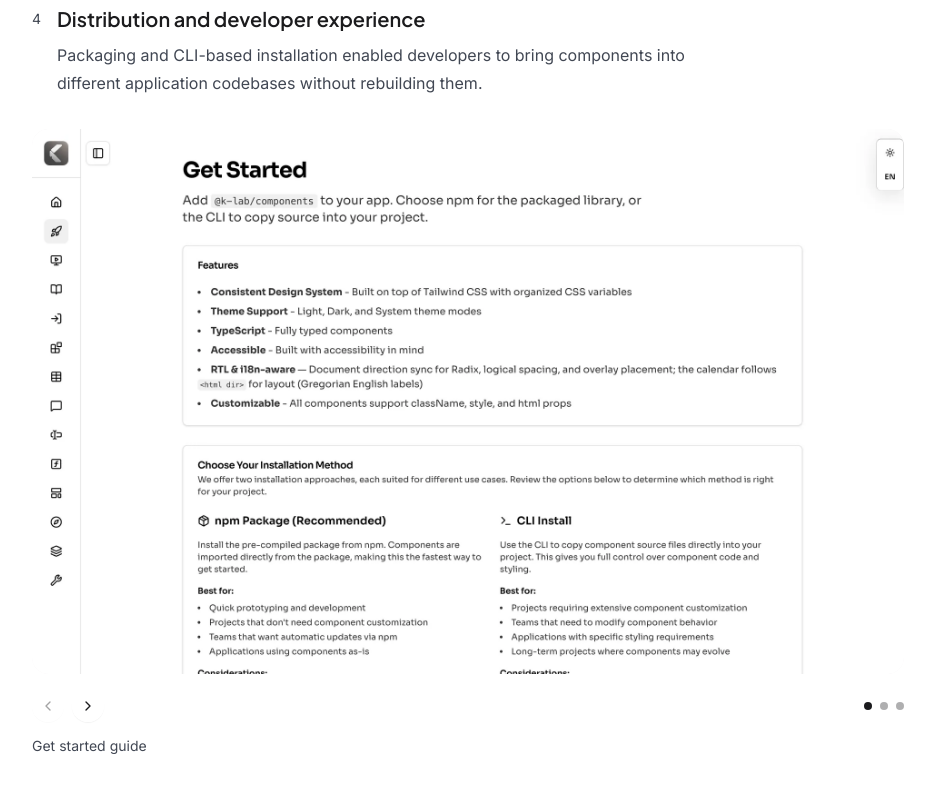
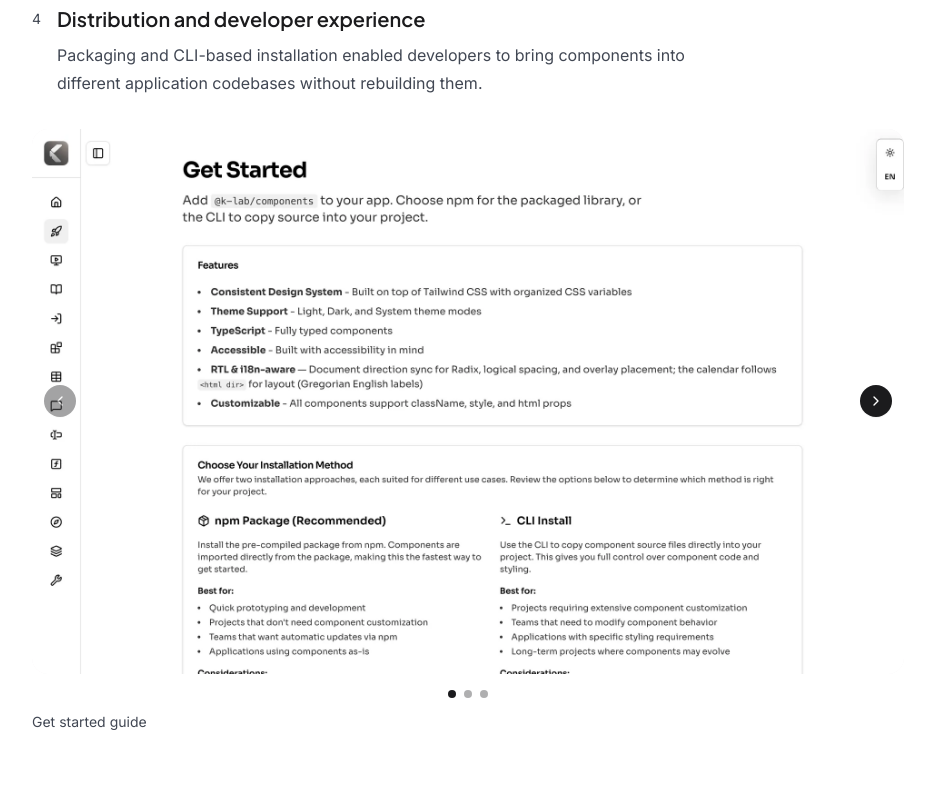
Before and after one commit to nicholaspreziosi/portfolio-2026, a Next.js app: page /en/work/k-lab-product-ecosystem in a window 1280 px wide. Shown: the part 4280-5080 px from the top of the page, without its empty margins (296-1231 px from the left). Built offline with nearby package versions, Linux system fonts and the light colour scheme.

Commit message:
Use one carousel for case study media and open lightbox stills at full width.

```diff
--- a/src/content/case-studies/k-lab-product-ecosystem.json
+++ b/src/content/case-studies/k-lab-product-ecosystem.json
@@ -145,7 +145,7 @@
           "type": "media",
           "group": {
             "id": "system-sequence",
-            "presentation": "transition",
+            "presentation": "carousel",
             "items": [
               {
                 "id": "get-started",
--- a/src/lib/content/types.ts
+++ b/src/lib/content/types.ts
@@ -1,6 +1,6 @@
 export type MediaKind = "image" | "video" | "tall-screenshot";
 
-export type MediaPresentation = "single" | "carousel" | "transition" | "comparison";
+export type MediaPresentation = "single" | "carousel" | "comparison";
 
 export type MediaAsset = {
   id: string;
--- a/src/ui/shared/components/carousel.tsx
+++ b/src/ui/shared/components/carousel.tsx
@@ -50,9 +50,7 @@ export function Carousel({
 
   return (
     <CarouselContext.Provider value={{ index, setIndex, itemsCount: itemCount, disableDrag }}>
-      <div className={cn("group/hover relative", className)}>
-        <div className="overflow-hidden">{children}</div>
-      </div>
+      <div className={cn("group/hover relative", className)}>{children}</div>
     </CarouselContext.Provider>
   );
 }
@@ -74,7 +72,7 @@ export function CarouselNavigation({
 }: CarouselNavigationProps) {
   const { index, setIndex, itemsCount } = useCarousel();
   const buttonClass = cn(
-    "pointer-events-auto grid size-8 place-items-center rounded-full bg-(--surface-elevated) text-foreground shadow-[var(--shadow-sm)] transition-opacity focus-visible:outline focus-visible:outline-2 focus-visible:outline-offset-2 focus-visible:outline-foreground disabled:opacity-40",
+    "pointer-events-auto grid size-8 place-items-center rounded-full bg-(--ink) text-(--paper) shadow-[var(--shadow-sm)] transition-opacity focus-visible:outline focus-visible:outline-2 focus-visible:outline-offset-2 focus-visible:outline-foreground disabled:opacity-40",
     alwaysShow ? "opacity-100" : "opacity-0 group-hover/hover:opacity-100",
     classNameButton
   );
@@ -154,6 +152,7 @@ export function CarouselContent({ children, className, transition }: CarouselCon
   };
 
   return (
+    <div className="overflow-hidden">
       <motion.div
         drag={disableDrag ? false : "x"}
         dragConstraints={disableDrag ? undefined : { left: 0, right: 0 }}
@@ -166,6 +165,7 @@ export function CarouselContent({ children, className, transition }: CarouselCon
       >
         {children}
       </motion.div>
+    </div>
   );
 }
 
--- a/src/ui/work/containers/caseStudy/CaseStudyMediaGallery.tsx
+++ b/src/ui/work/containers/caseStudy/CaseStudyMediaGallery.tsx
@@ -2,9 +2,8 @@
 
 import { useState } from "react";
 import Image from "next/image";
-import { ChevronLeft, ChevronRight } from "lucide-react";
 import { useTranslations } from "next-intl";
-import { useReducedMotion, type Transition, type Variant } from "motion/react";
+import { useReducedMotion, type Transition } from "motion/react";
 import {
   Carousel,
   CarouselContent,
@@ -19,7 +18,6 @@ import {
   MorphingDialogContent,
   MorphingDialogTrigger,
 } from "@/ui/shared/components/morphing-dialog";
-import { TransitionPanel } from "@/ui/shared/components/transition-panel";
 import type { MediaAsset, MediaComparison, MediaGroup } from "@/lib/content/types";
 import { CaseStudyLightbox } from "@/ui/work/containers/caseStudy/CaseStudyLightbox";
 import { CaseStudyMediaDisclosure } from "@/ui/work/containers/caseStudy/CaseStudyMediaDisclosure";
@@ -43,13 +41,14 @@ export function CaseStudyMediaGallery({ group }: { group: MediaGroup }) {
   return (
     <MorphingDialog transition={reduceMotion ? { duration: 0 } : dialogTransition}>
       <figure>
-        {multiple && group.presentation === "carousel" ? (
+        {multiple ? (
           <Carousel
             index={index}
             onIndexChange={setIndex}
             disableDrag={reduceMotion}
             itemCount={items.length}
           >
+            <div className="relative">
               <MorphingDialogTrigger
                 ariaLabel={t("openImage")}
                 className="block w-full border-0 bg-transparent p-0 text-start"
@@ -63,26 +62,17 @@ export function CaseStudyMediaGallery({ group }: { group: MediaGroup }) {
                 </CarouselContent>
               </MorphingDialogTrigger>
               <CarouselNavigation alwaysShow previousLabel={t("previous")} nextLabel={t("next")} />
+            </div>
             <CarouselIndicator label={(itemIndex) => t("goToItem", { index: itemIndex })} />
           </Carousel>
-        ) : null}
-        {multiple && group.presentation === "transition" ? (
-          <TransitionFrames
-            items={items}
-            index={index}
-            onIndexChange={setIndex}
-            reduceMotion={reduceMotion}
-            openLabel={t("openImage")}
-          />
-        ) : null}
-        {!multiple ? (
+        ) : (
           <MorphingDialogTrigger
             ariaLabel={t("openImage")}
             className="block w-full border-0 bg-transparent p-0 text-start"
           >
             <MediaFrame item={items[0]} />
           </MorphingDialogTrigger>
-        ) : null}
+        )}
         <CaseStudyMediaDisclosure item={active} />
       </figure>
       <MorphingDialogContainer>
@@ -92,87 +82,6 @@ export function CaseStudyMediaGallery({ group }: { group: MediaGroup }) {
         </MorphingDialogContent>
       </MorphingDialogContainer>
     </MorphingDialog>
-  );
-}
-
-function TransitionFrames({
-  items,
-  index,
-  onIndexChange,
-  reduceMotion,
-  openLabel,
-}: {
-  items: MediaAsset[];
-  index: number;
-  onIndexChange: (index: number) => void;
-  reduceMotion: boolean;
-  openLabel: string;
-}) {
-  const t = useTranslations("CaseStudyPage");
-  const [direction, setDirection] = useState(1);
-  const variants: { enter: Variant; center: Variant; exit: Variant } = reduceMotion
-    ? { enter: { opacity: 1 }, center: { opacity: 1 }, exit: { opacity: 1 } }
-    : {
-        enter: (value: number) => ({ opacity: 0, x: value > 0 ? 24 : -24 }),
-        center: { opacity: 1, x: 0 },
-        exit: (value: number) => ({ opacity: 0, x: value > 0 ? -24 : 24 }),
-      };
-
-  const go = (next: number) => {
-    setDirection(next > index ? 1 : -1);
-    onIndexChange(next);
-  };
-
-  return (
-    <div>
-      <MorphingDialogTrigger ariaLabel={openLabel} className="block w-full border-0 bg-transparent p-0 text-start">
-        <TransitionPanel
-          activeIndex={index}
-          custom={direction}
-          variants={variants}
-          transition={{ duration: reduceMotion ? 0 : 0.35, ease: [0.22, 1, 0.36, 1] }}
-          className="overflow-hidden rounded-[16px]"
-        >
-          {items.map((item) => (
-            <MediaFrame key={item.id} item={item} />
-          ))}
-        </TransitionPanel>
-      </MorphingDialogTrigger>
-      <div className="mt-4 flex items-center justify-between gap-3">
-        <div className="flex gap-2">
-          <button
-            type="button"
-            aria-label={t("previous")}
-            disabled={index === 0}
-            onClick={() => go(index - 1)}
-            className="grid size-8 place-items-center rounded-full bg-(--surface-elevated) text-foreground shadow-[var(--shadow-sm)] disabled:opacity-40"
-          >
-            <ChevronLeft className="size-4 rtl:rotate-180" />
-          </button>
-          <button
-            type="button"
-            aria-label={t("next")}
-            disabled={index === items.length - 1}
-            onClick={() => go(index + 1)}
-            className="grid size-8 place-items-center rounded-full bg-(--surface-elevated) text-foreground shadow-[var(--shadow-sm)] disabled:opacity-40"
-          >
-            <ChevronRight className="size-4 rtl:rotate-180" />
-          </button>
-        </div>
-        <div className="flex gap-2">
-          {items.map((item, itemIndex) => (
-            <button
-              key={item.id}
-              type="button"
-              aria-label={t("goToItem", { index: itemIndex + 1 })}
-              aria-current={itemIndex === index ? "true" : undefined}
-              onClick={() => go(itemIndex)}
-              className={itemIndex === index ? "size-2 rounded-full bg-foreground" : "size-2 rounded-full bg-foreground/35"}
-            />
-          ))}
-        </div>
-      </div>
-    </div>
   );
 }
 
```
Also changed, not shown: src/ui/work/containers/caseStudy/CaseStudyLightbox.tsx (+9 -46 lines). Lines whose indentation alone changed are shown as unchanged.
